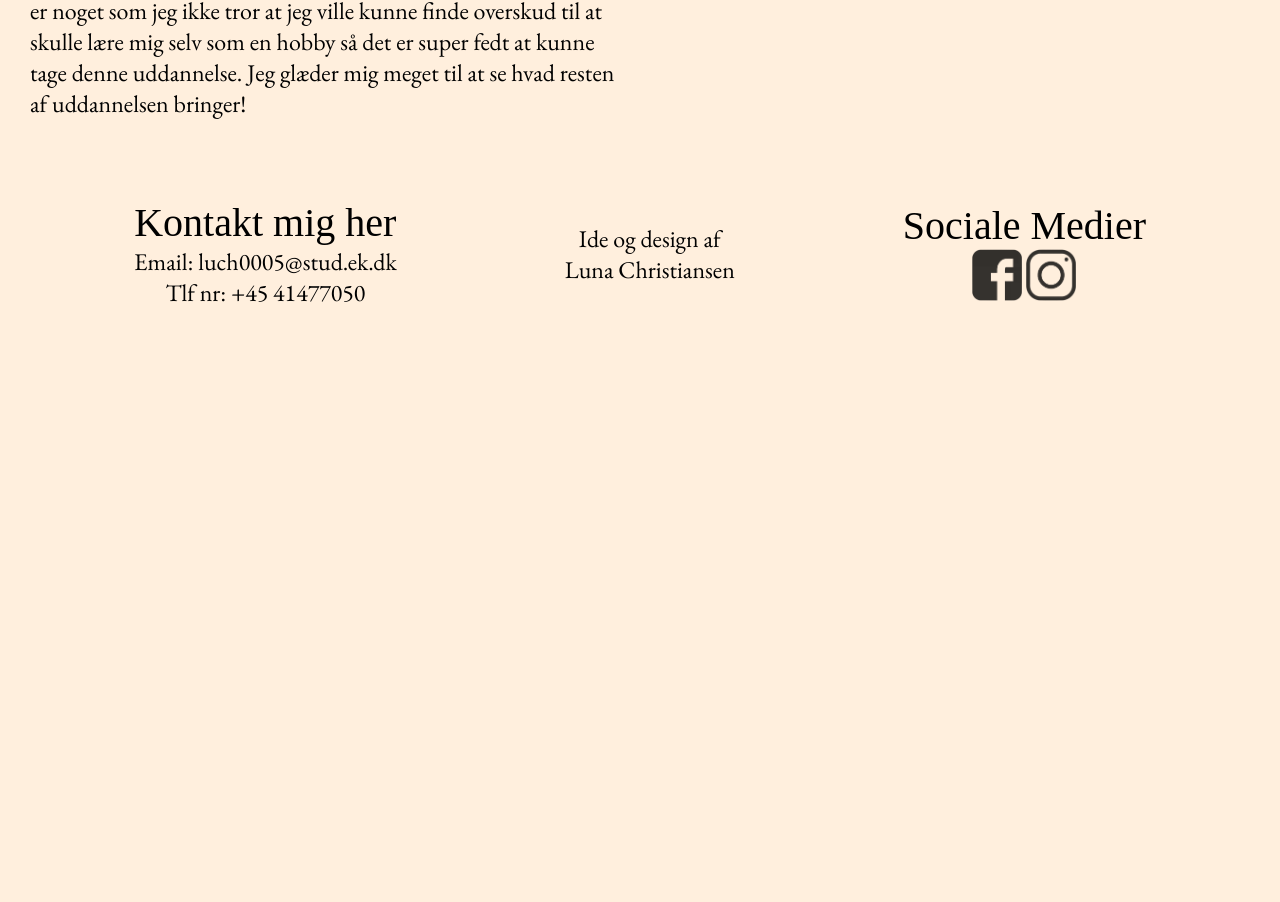
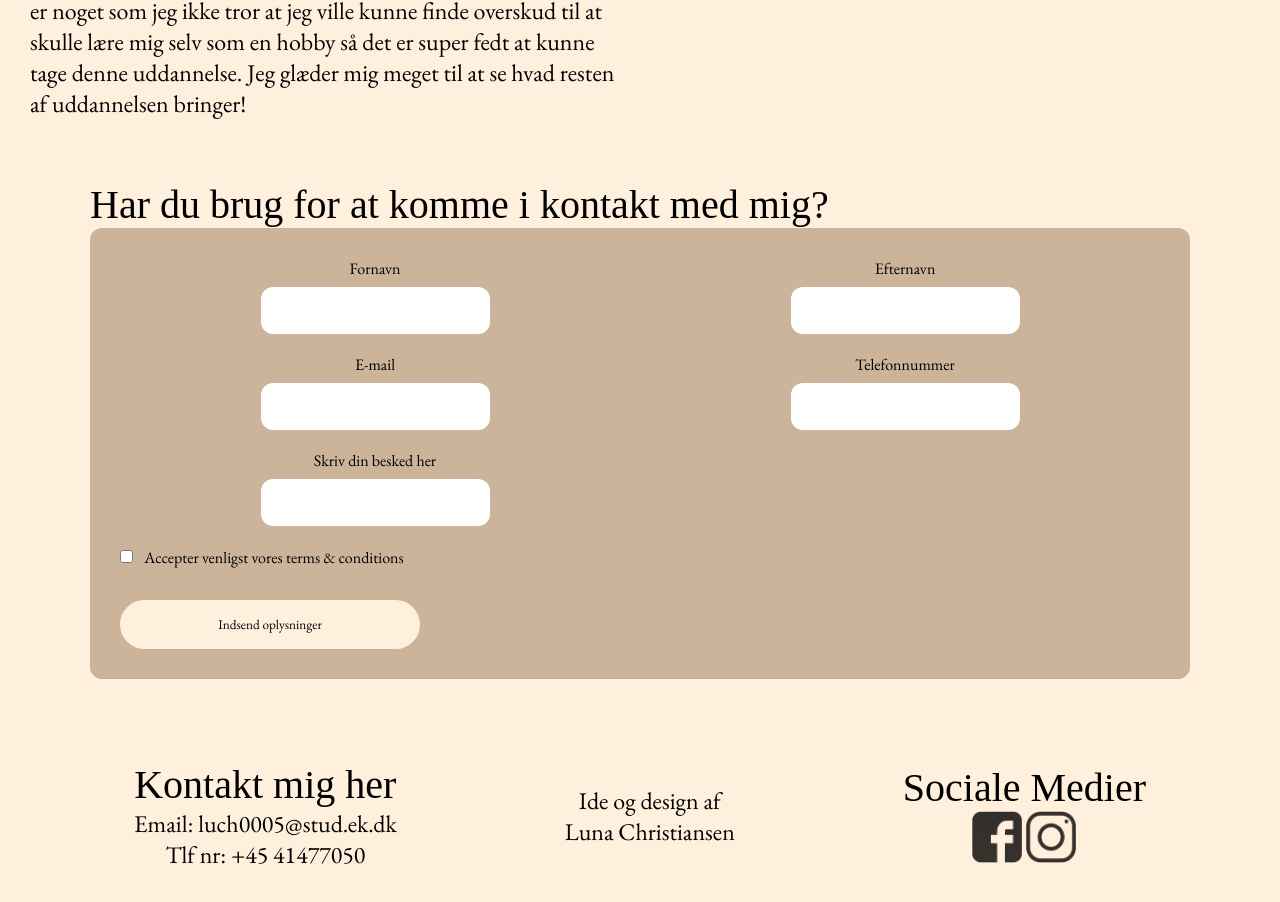
Before and after one commit to luch0005/semestereksamen, a plain HTML site: page ommig.html in a window 1280 px wide. Shown: the part 1508-2410 px from the top of the page. Before the commit the page ends 1866 px from the top, so only its background shows below. Drawn offline with nearby package versions, Linux system fonts and the light colour scheme; a web font is replaced by a local one.

Commit message:
lidt rettelser tilføjet

```diff
--- a/css/ommig.css
+++ b/css/ommig.css
@@ -11,6 +11,100 @@
   gap: 20px;
   padding: 30px;
 }
+
+.kontakt_form {
+  max-width: 1100px;
+  margin: 0 auto;
+  padding: 2rem 0;
+}
+
+#webform {
+  background-color: var(--color-bg-brun);
+  padding: 30px;
+  border-radius: 12px;
+  font-family: var(--font-eb);
+}
+
+fieldset {
+  display: grid;
+  grid-template-columns: repeat(3, 1fr);
+  border: none;
+  padding: 0;
+  margin: 0;
+}
+
+.form-grid {
+  display: grid;
+  grid-template-columns: repeat(2, 1fr);
+  gap: 20px;
+}
+
+.form-group {
+  display: flex;
+  flex-direction: column;
+  gap: 0.5rem;
+}
+.form-group input {
+  width: 100%;
+  max-width: 100%;
+  box-sizing: border-box;
+}
+
+.form-grid > .form-group:nth-child(6) {
+  grid-row: 3;
+  grid-column: 1;
+}
+
+.form-grid > .form-group:nth-child(7) {
+  grid-row: 3;
+  grid-column: 2;
+}
+
+input[type="text"],
+input[type="email"],
+input[type="tel"] {
+  padding: 15px;
+  border-radius: 12px;
+  border: none;
+  font-size: 0.95rem;
+  width: 100%;
+}
+
+input:focus {
+  outline: 2px solid #917b65;
+}
+
+#accept_terms {
+  margin-right: 0.5rem;
+}
+
+#accept_terms + label {
+  display: inline;
+  position: static;
+}
+
+button {
+  margin-top: 2rem;
+  padding: 1rem;
+  width: 300px;
+  border-radius: 999px;
+  border: none;
+  background-color: var(--color-bg-creme);
+  color: rgb(0, 0, 0);
+  cursor: pointer;
+  display: block;
+  margin-left: 0;
+  font-family: var(--font-eb);
+}
+
+button:hover {
+  background-color: var(--color-bg-brun);
+}
+
+.error-message {
+  color: #b00020;
+  font-size: 0.8rem;
+}
 /* Her slutter desktop css */
 
 /* Her starter mobile css */
@@ -20,6 +114,24 @@
     grid-template-columns: 1fr;
     gap: 20px;
   }
+
+  .form-grid {
+    grid-template-columns: 1fr;
+  }
+
+  .form-grid > .form-group:nth-child(6),
+  .form-grid > .form-group:nth-child(7) {
+    grid-row: auto;
+    grid-column: auto;
+  }
+
+  #webform {
+    padding: 1.5rem;
+  }
+
+  button {
+    width: 100%;
+  }
 }
 /* Her slutter mobile css */
 
--- a/css/tema4.css
+++ b/css/tema4.css
@@ -53,7 +53,6 @@
   .opgaveogbilleder {
     display: grid;
     grid-template-columns: 1fr;
-
     gap: 20px;
   }
 
@@ -69,6 +68,7 @@
   #tema4_billede3 {
     grid-column: 1;
   }
+
   .grid_tekst_tema4 {
     display: grid;
     grid-template-columns: 1fr;
--- /dev/null
+++ b/js/kontakt.js
@@ -0,0 +1,15 @@
+const form = document.querySelector("form");
+
+function cancelPopup(event) {
+  event.preventDefault();
+  form.querySelector(":user-invalid").focus();
+}
+
+form.addEventListener("invalid", cancelPopup, true);
+
+function handleSubmit(event) {
+  event.preventDefault();
+}
+
+form.addEventListener("submit", handleSubmit);
+form.addEventListener("invalid", cancelPopup, true);
--- a/ommig.html
+++ b/ommig.html
@@ -111,6 +111,49 @@
           </p>
         </div>
       </section>
+      <section class="kontakt_form">
+        <article id="form-info">
+          <h2>Har du brug for at komme i kontakt med mig?</h2>
+        </article>
+        <form id="webform">
+          <fieldset class="form-grid">
+            <div class="form-group">
+              <label for="first_name">Fornavn</label>
+              <input required type="text" id="fornavn" />
+              <p class="error-message" hidden>Please enter a value</p>
+            </div>
+            <div class="form-group">
+              <label for="last_name">Efternavn</label>
+              <input required type="text" id="efternavn" />
+              <p class="error-message" hidden>Please enter a value</p>
+            </div>
+            <div class="form-group">
+              <label for="email">E-mail</label>
+              <input required type="email" id="mail" />
+              <p class="error-message" hidden>Please enter a value</p>
+            </div>
+            <div class="form-group">
+              <label for="tlf">Telefonnummer</label>
+              <input required type="tel" id="tlf" />
+              <p class="error-message" hidden>Please enter a value</p>
+            </div>
+            <div class="form-group">
+              <label for="last_name">Skriv din besked her</label>
+              <input required type="text" id="tekst" />
+              <p class="error-message" hidden>Please enter a value</p>
+            </div>
+          </fieldset>
+          <br />
+          <div>
+            <input type="checkbox" id="accept_terms" />
+            <label for="accept_terms"
+              >Accepter venligst vores terms & conditions</label
+            >
+          </div>
+
+          <button type="submit">Indsend oplysninger</button>
+        </form>
+      </section>
     </main>
     <footer>
       <section class="footer">
@@ -138,5 +181,6 @@
         </div>
       </section>
     </footer>
+    <script src="js/kontakt.js"></script>
   </body>
 </html>
```
Also changed, not shown: tema3.html (+2 -1 lines), tema4.html (+10 -4 lines), tema5.html (+10 -2 lines).
